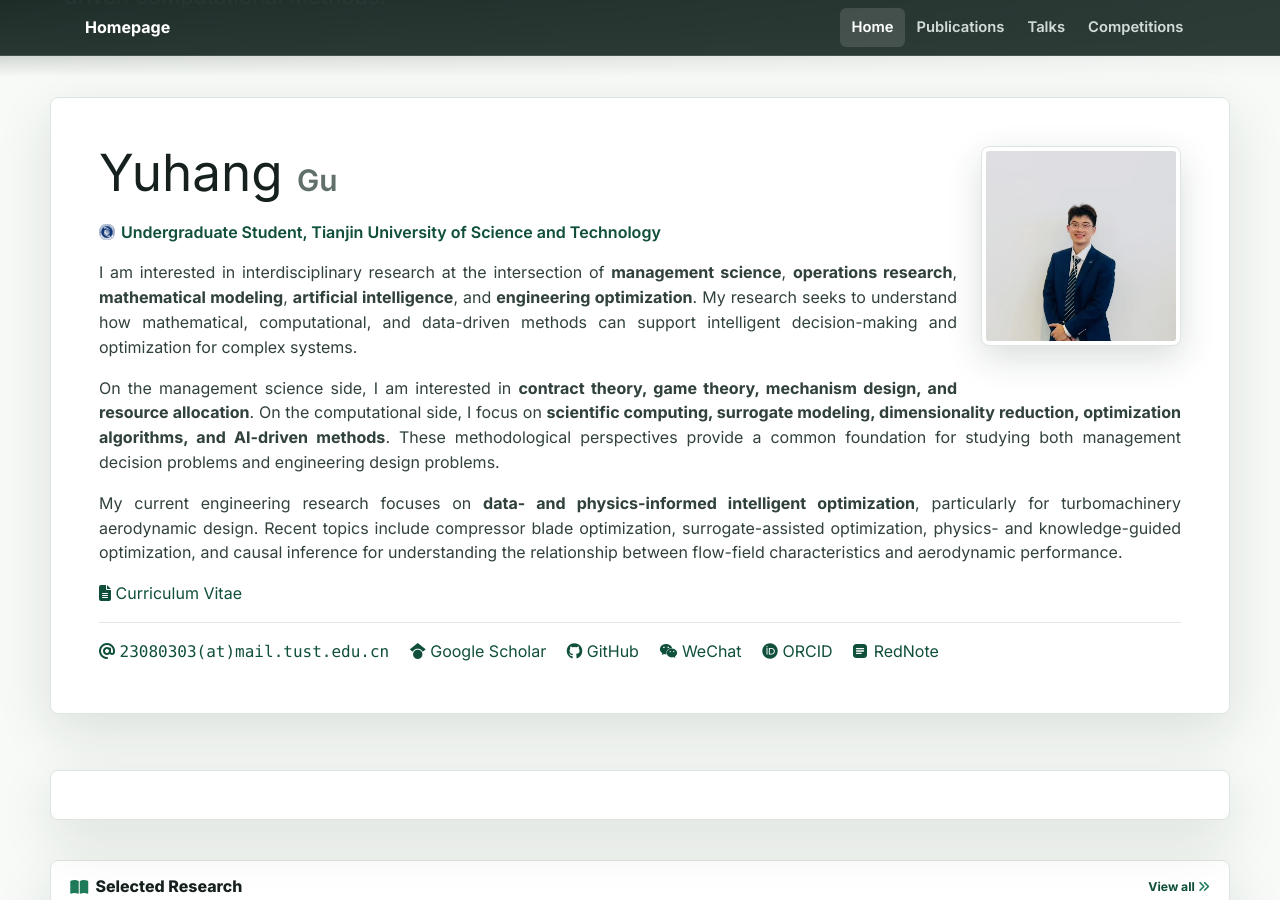
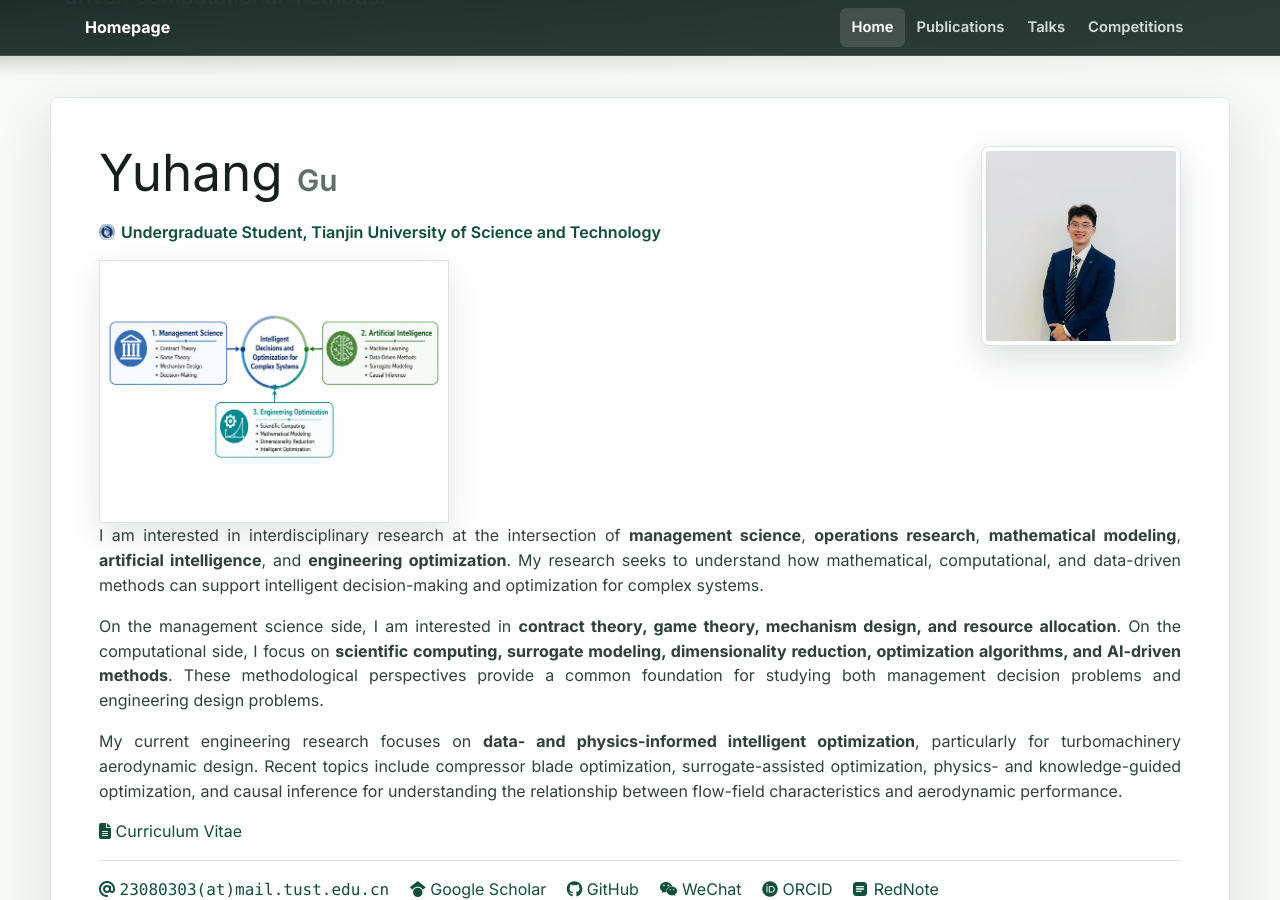
Before and after one commit to Yuhang-Gu/Yuhang-Gu.github.io, a Jekyll site: the page built from index.html, in a window 1280 px wide and 900 px high, scrolled down 751 px. Built offline with Jekyll 4.4.1, drawn with Linux system fonts in a browser that asks for light colours; nearby versions of some CDN libraries; a style sheet for code colours, icons or effects is not loaded.

Commit message:
Update profile_card.html

```diff
--- a/_includes/widgets/profile_card.html
+++ b/_includes/widgets/profile_card.html
@@ -37,9 +37,23 @@
                             {{ position.name }}<br/>
                             {% endfor %}
                         </div>
-                        <div class="text-profile-bio mt-3" {% if site.data.profile.short_bio_text_justify %}style="text-align: justify;"{% endif %}>
+                        <div class="text-profile-bio mt-3"
+                             {% if site.data.profile.short_bio_text_justify %}
+                             style="text-align: justify;"
+                             {% endif %}>
+
+                            {% if site.data.profile.research_diagram %}
+                            <div class="research-framework-figure">
+                                <img
+                                    src="{{ site.data.profile.research_diagram | relative_url }}"
+                                    alt="Interdisciplinary Research Framework">
+                            </div>
+                            {% endif %}
+
                             {{ site.data.profile.short_bio }}
+
                         </div>
+
                         {% if site.data.profile.cv_link %}
                             <a target="_blank" href="{{ site.data.profile.cv_link | relative_url }}"><i class="fas fa-file-alt"></i> Curriculum Vitae</a> <br/>
                         {% endif %}
```
